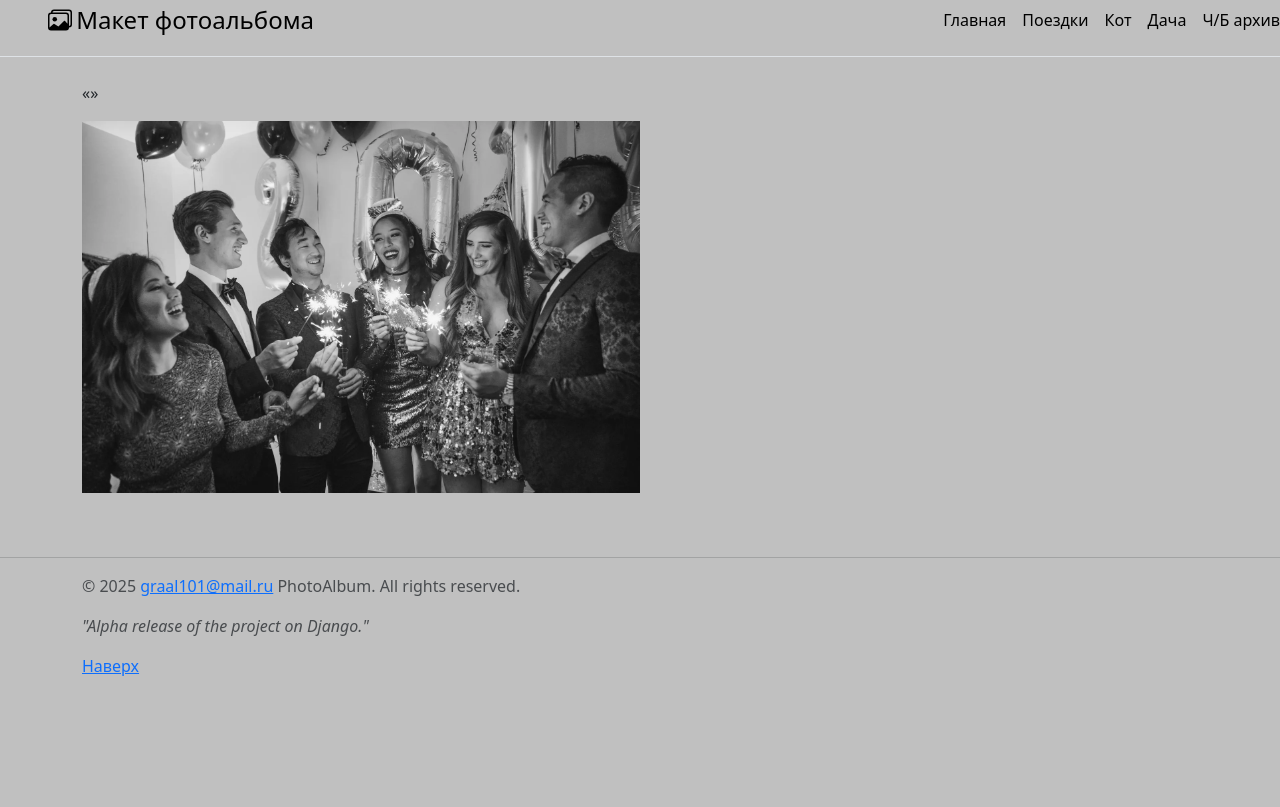
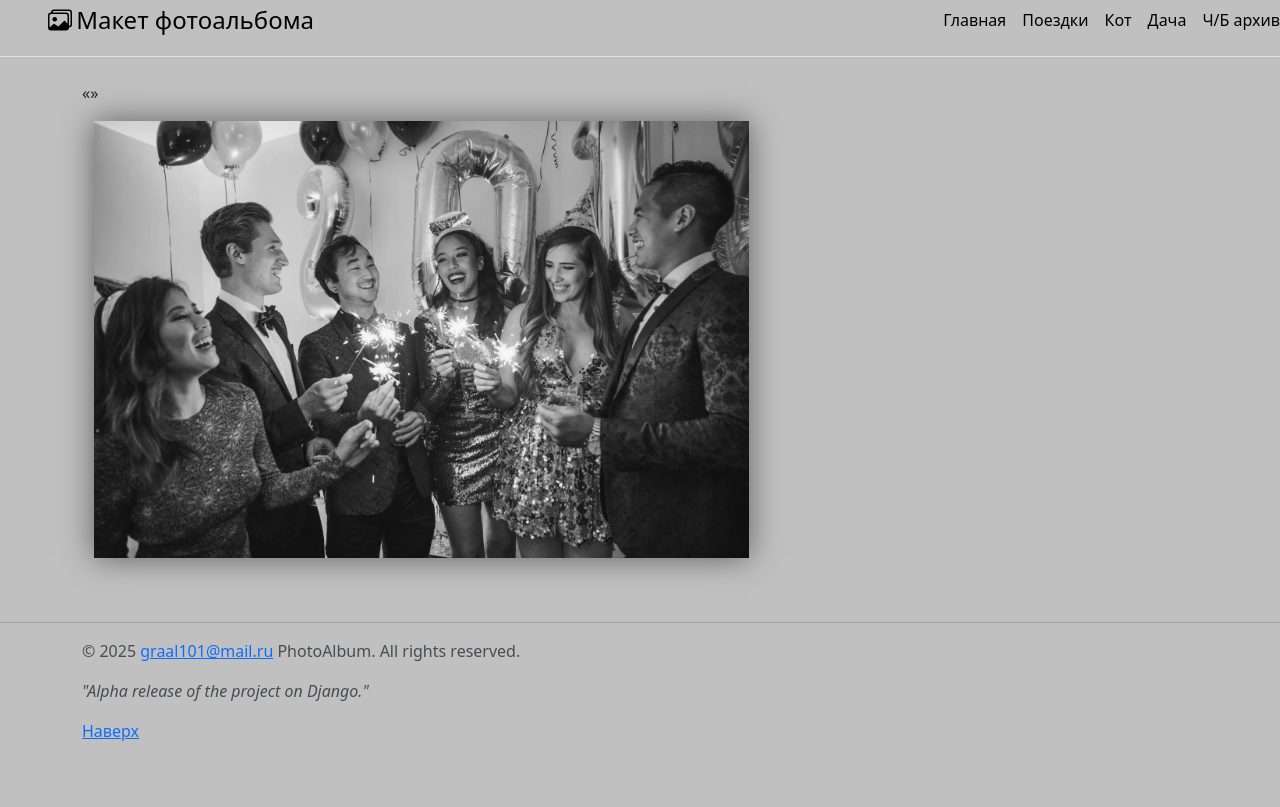
Before and after one commit to graal101/Django_PhotoAlbum, a Django app: template album/templates/album/index.html in a window 1280 px wide. Before the commit the page ends 676 px from the top, so only its background shows below. Run offline with Django 3.2, Linux system fonts and the light colour scheme; the template is opened without the code that fills it, so the values that code supplies are empty.

Commit message:
css for class photo-frame

```diff
--- a/album/static/album/css/main.css
+++ b/album/static/album/css/main.css
@@ -10,3 +10,8 @@ img {
     text-decoration: none;
     cursor: pointer;
 }
+.photo-frame img {
+    width: 60%;
+    height: auto;
+    box-shadow: 0 0 30px rgba(0, 0, 0, 0.5);
+}
--- a/album/templates/album/album.html
+++ b/album/templates/album/album.html
@@ -10,8 +10,9 @@
   <dl>
       {% for item in photo %}
       <div class="container">
-        <dt><img  title='{{ item }}' src='{{ item }}' alt='{{ item }}'
-        style="width: 700px; height: auto; box-shadow: 0 0 30px rgba(0, 0, 0, 0.5); margin: 20px;"></dt>
+        <div class="photo-frame" style="margin: 20px;">
+          <dt><img  title='{{ item }}' src='{{ item }}' alt='{{ item }}'></dt>
+        </div>
       </div>
       {% endfor %}
   </dl>
--- a/album/templates/album/index.html
+++ b/album/templates/album/index.html
@@ -5,9 +5,11 @@
 {% load static %}
 {% block content%}
    <p><q><i>{{text|safe}}</i></q></p> <!--используется фильтр safe для перноса строк <br>-->
-   <div>
-     <img src="{% static 'album/img/group.webp' %}" alt="Главная страница." width='50%'>
-   </div>
+          <div  class="container" >
+            <div class="photo-frame">
+               <img src="{% static 'album/img/group.webp' %}" alt="Титульное фото.">
+             </div>
+           </div>
 
 
 {%endblock%}
--- a/requirements.txt
+++ b/requirements.txt
@@ -2,7 +2,9 @@ asgiref==3.9.1
 certifi==2025.8.3
 charset-normalizer==3.4.3
 Django==5.2.4
+dotenv==0.9.9
 idna==3.10
+python-dotenv==1.1.1
 requests==2.32.4
 sqlparse==0.5.3
 urllib3==2.5.0
```
Also changed, not shown: db.sqlite3.
